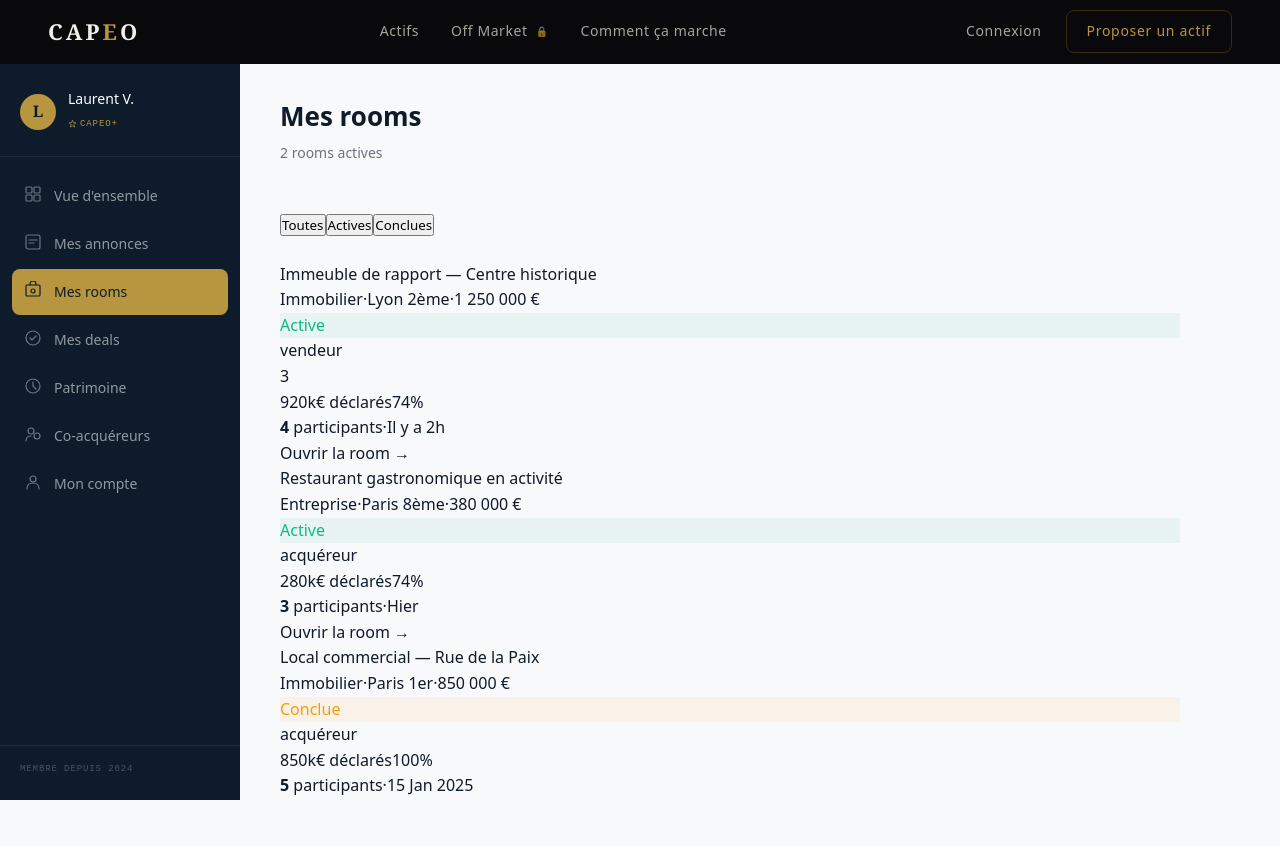
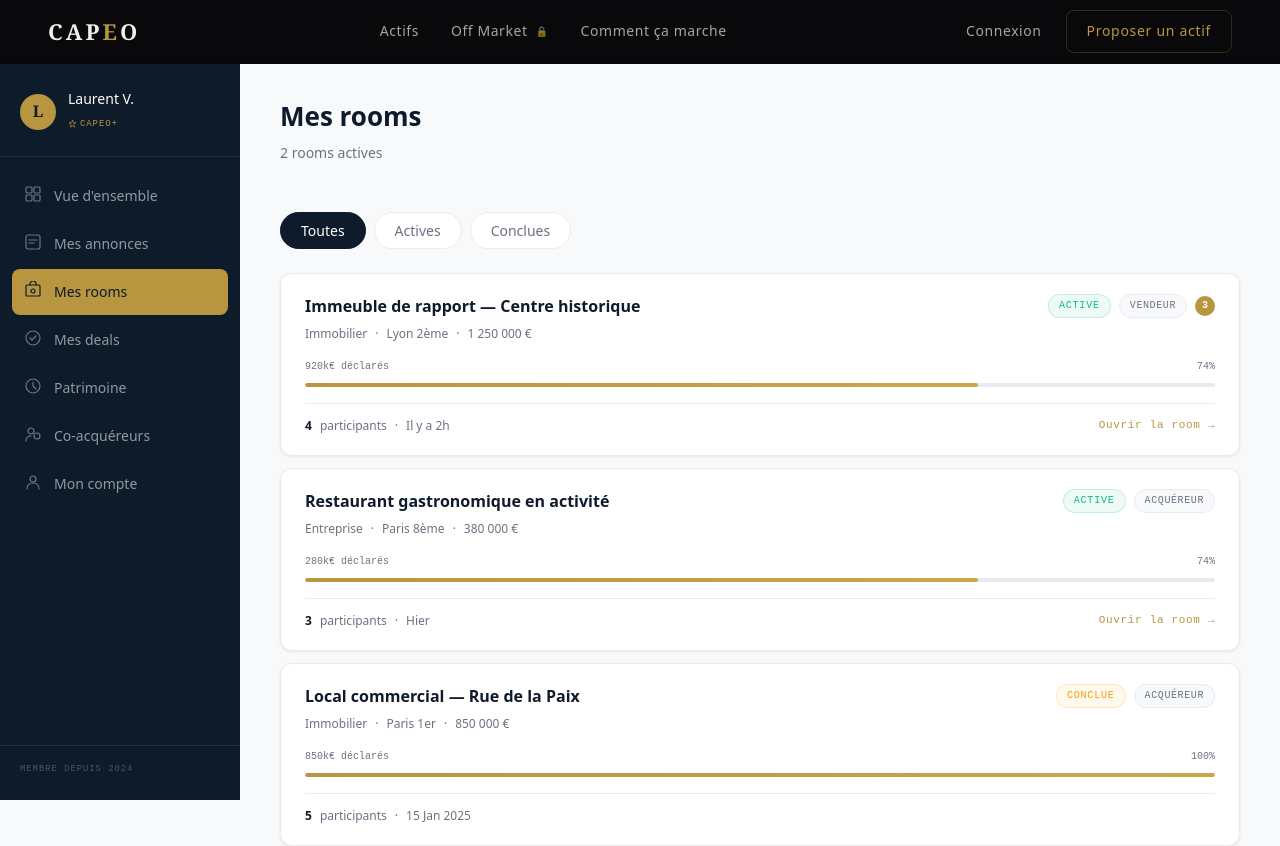
Before and after one commit to devcapeo/CAPEO, a React (Vite) app: page /dashboard/rooms in a window 1280 px wide. Shown: the top 846 px of the page. Built offline with nearby package versions, Linux system fonts and the light colour scheme.

Commit message:
Update MesRooms.css

```diff
--- a/src/components/dashboard/MesRooms/MesRooms.css
+++ b/src/components/dashboard/MesRooms/MesRooms.css
@@ -1,65 +1,58 @@
-/* ============================================
-   CAPEO — MES ROOMS CSS
-   ============================================ */
-
 .mes-rooms {
   display: flex;
   flex-direction: column;
   gap: var(--space-6);
-    max-width: 900px;
+  max-width: var(--max-width);
 }
 
-  /* ── FILTRES ── */
-  .mes-rooms__filters {
+.rooms-filters {
   display: flex;
   gap: var(--space-2);
 }
 
-  .mes-rooms__filter {
+.rooms-filter {
   padding: var(--space-2) var(--space-5);
-    background: transparent;
-    border: 1px solid var(--border);
+  background: var(--app-surface);
+  border: 1px solid var(--app-border);
   border-radius: var(--radius-full);
-    font-family: var(--font-sans);
   font-size: var(--text-sm);
-    font-weight: 300;
-    color: var(--text-muted);
+  color: var(--app-muted);
   cursor: pointer;
   transition: all var(--transition);
 }
-  .mes-rooms__filter:hover {
-    border-color: var(--gold-border);
-    color: var(--text);
+.rooms-filter:hover {
+  border-color: var(--app-text);
+  color: var(--app-text);
 }
-  .mes-rooms__filter--active {
-    background: var(--gold-dim);
-    border-color: var(--gold-border);
-    color: var(--gold);
+.rooms-filter--active {
+  background: var(--app-text);
+  border-color: var(--app-text);
+  color: #fff;
 }
 
-  /* ── LISTE ── */
-  .mes-rooms__list {
+.rooms-list {
   display: flex;
   flex-direction: column;
   gap: var(--space-3);
 }
 
-  /* ── ROOM ROW ── */
-  .room-row {
+.room-item {
   padding: var(--space-5) var(--space-6);
-    background: var(--glass);
-    border: 1px solid var(--border);
+  background: var(--app-surface);
+  border: 1px solid var(--app-border);
   border-radius: var(--radius-md);
   display: flex;
   flex-direction: column;
   gap: var(--space-4);
+  box-shadow: var(--shadow-app-sm);
   transition: all var(--transition);
 }
-  .room-row:hover {
+.room-item:hover {
+  box-shadow: var(--shadow-app-md);
   border-color: var(--gold-border);
 }
 
-  .room-row__header {
+.room-item__header {
   display: flex;
   align-items: flex-start;
   justify-content: space-between;
@@ -67,154 +60,130 @@
   flex-wrap: wrap;
 }
 
-  .room-row__main { flex: 1; min-width: 0; }
+.room-item__main { flex: 1; min-width: 0; }
 
-  .room-row__title {
-    font-family: var(--font-serif);
-    font-size: var(--text-lg);
-    font-weight: 400;
-    color: var(--text);
+.room-item__title {
+  font-size: var(--text-base);
+  font-weight: 600;
+  color: var(--app-text);
   margin-bottom: var(--space-1);
   white-space: nowrap;
   overflow: hidden;
   text-overflow: ellipsis;
 }
 
-  .room-row__meta {
+.room-item__meta {
   display: flex;
   align-items: center;
   gap: var(--space-2);
   font-size: var(--text-xs);
-    font-weight: 300;
-    color: var(--text-dim);
+  color: var(--app-muted);
   flex-wrap: wrap;
 }
 
-  .room-row__badges {
+.room-item__badges {
   display: flex;
   align-items: center;
   gap: var(--space-2);
   flex-shrink: 0;
 }
 
-  .room-row__status {
+.room-item__status {
   padding: 3px 10px;
-    border-radius: var(--radius-xs);
+  border-radius: var(--radius-full);
   font-family: var(--font-mono);
-    font-size: 9px;
-    letter-spacing: 0.1em;
+  font-size: 10px;
+  letter-spacing: 0.08em;
   text-transform: uppercase;
-  }
-  .room-row__status--green {
-    background: rgba(46,204,113,0.1);
-    border: 1px solid rgba(46,204,113,0.3);
-    color: #2ECC71;
-  }
-  .room-row__status--gold {
-    background: var(--gold-dim);
-    border: 1px solid var(--gold-border);
-    color: var(--gold);
-  }
-  .room-row__status--gray {
-    background: var(--glass);
-    border: 1px solid var(--border);
-    color: var(--text-dim);
+  border: 1px solid;
+  font-weight: 500;
 }
 
-  .room-row__role {
+.room-item__role {
   padding: 3px 10px;
-    background: var(--glass);
-    border: 1px solid var(--border);
-    border-radius: var(--radius-xs);
+  background: var(--app-bg);
+  border: 1px solid var(--app-border);
+  border-radius: var(--radius-full);
   font-family: var(--font-mono);
-    font-size: 9px;
-    letter-spacing: 0.08em;
+  font-size: 10px;
+  letter-spacing: 0.06em;
   text-transform: uppercase;
-    color: var(--text-dim);
+  color: var(--app-muted);
 }
 
-  .room-row__unread {
-    width: 18px;
-    height: 18px;
+.room-item__unread {
+  width: 20px;
+  height: 20px;
   border-radius: 50%;
   background: var(--gold);
-    color: var(--bg-deep);
+  color: #fff;
   font-family: var(--font-mono);
-    font-size: 9px;
+  font-size: 10px;
   font-weight: 600;
   display: flex;
   align-items: center;
   justify-content: center;
 }
 
-  /* Progress */
-  .room-row__progress {
+.room-item__progress {
   display: flex;
   flex-direction: column;
   gap: var(--space-2);
 }
 
-  .room-row__progress-labels {
+.room-item__progress-labels {
   display: flex;
   justify-content: space-between;
   font-family: var(--font-mono);
-    font-size: 9px;
-    color: var(--text-dim);
-    letter-spacing: 0.06em;
+  font-size: 10px;
+  color: var(--app-muted);
 }
 
-  .room-row__progress-bar {
-    height: 2px;
-    background: var(--border);
+.room-item__progress-bar {
+  height: 4px;
+  background: var(--app-border);
   border-radius: 2px;
   overflow: hidden;
 }
 
-  .room-row__progress-fill {
+.room-item__progress-fill {
   height: 100%;
   background: linear-gradient(90deg, var(--gold), var(--gold-light));
   border-radius: 2px;
   transition: width 1s ease;
 }
 
-  /* Footer */
-  .room-row__footer {
+.room-item__footer {
   display: flex;
   align-items: center;
   justify-content: space-between;
   padding-top: var(--space-3);
-    border-top: 1px solid var(--border);
+  border-top: 1px solid var(--app-border);
+  font-size: var(--text-xs);
+  color: var(--app-muted);
 }
 
-  .room-row__info {
+.room-item__info {
   display: flex;
   align-items: center;
   gap: var(--space-2);
-    font-size: var(--text-xs);
-    font-weight: 300;
-    color: var(--text-dim);
 }
-  .room-row__info strong {
-    color: var(--text);
-    font-weight: 500;
+.room-item__info strong {
+  color: var(--app-text);
+  font-weight: 600;
 }
 
-  .room-row__cta {
+.room-item__cta {
   font-family: var(--font-mono);
-    font-size: 10px;
-    letter-spacing: 0.08em;
+  font-size: 11px;
+  letter-spacing: 0.06em;
   color: var(--gold);
   text-decoration: none;
   transition: color var(--transition);
 }
-  .room-row__cta:hover { color: var(--gold-light); }
+.room-item__cta:hover { color: var(--gold-light); }
 
-  /* ── RESPONSIVE ── */
-  @media (max-width: 640px) {
-    .room-row__header {
-      flex-direction: column;
+@media (max-width: 768px) {
+  .room-item__header { flex-direction: column; }
+  .room-item__badges { flex-wrap: wrap; }
 }
-    .room-row__badges {
-      flex-wrap: wrap;
-    }
-  }
```
Lines whose indentation alone changed are shown as unchanged.
